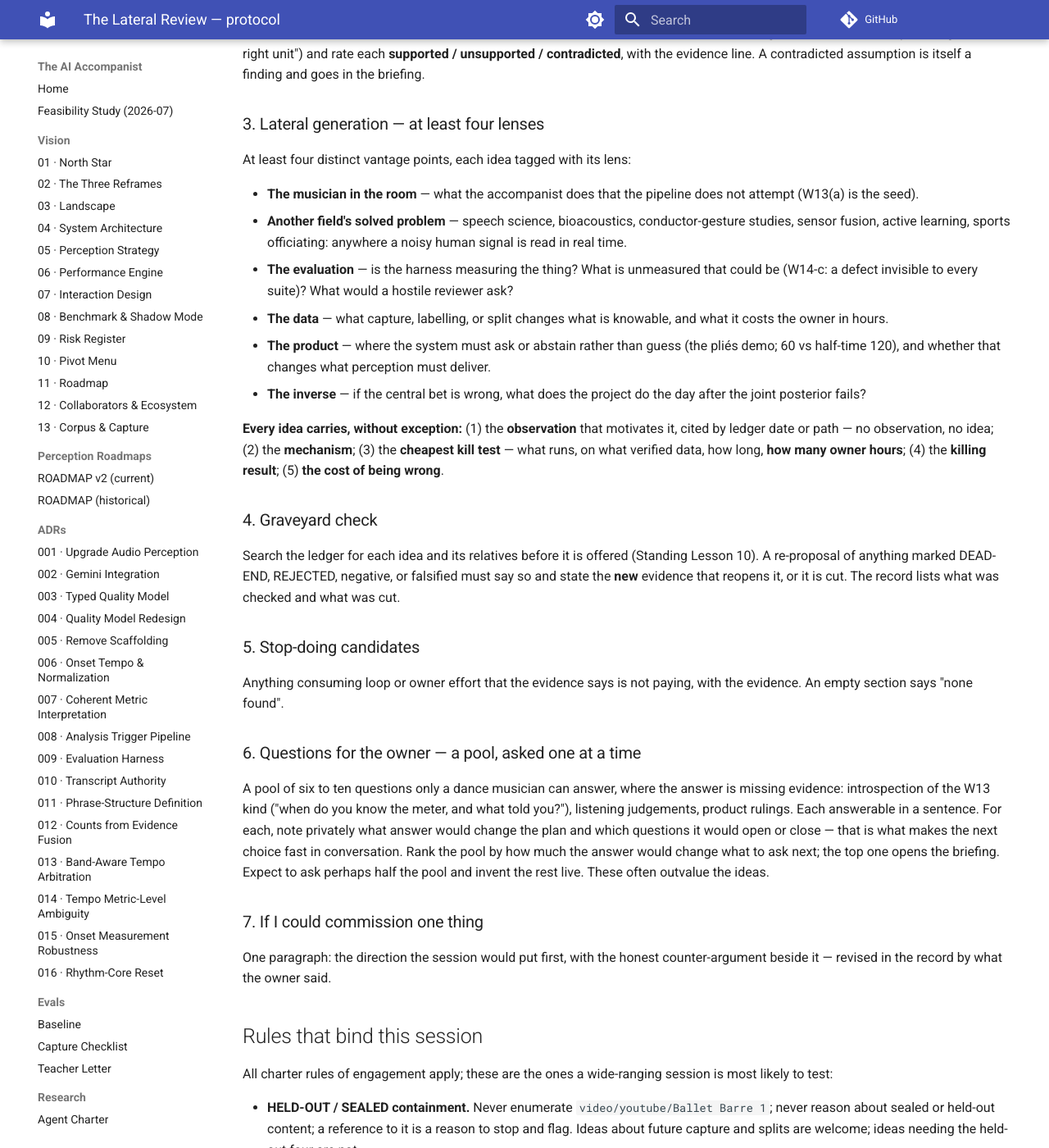
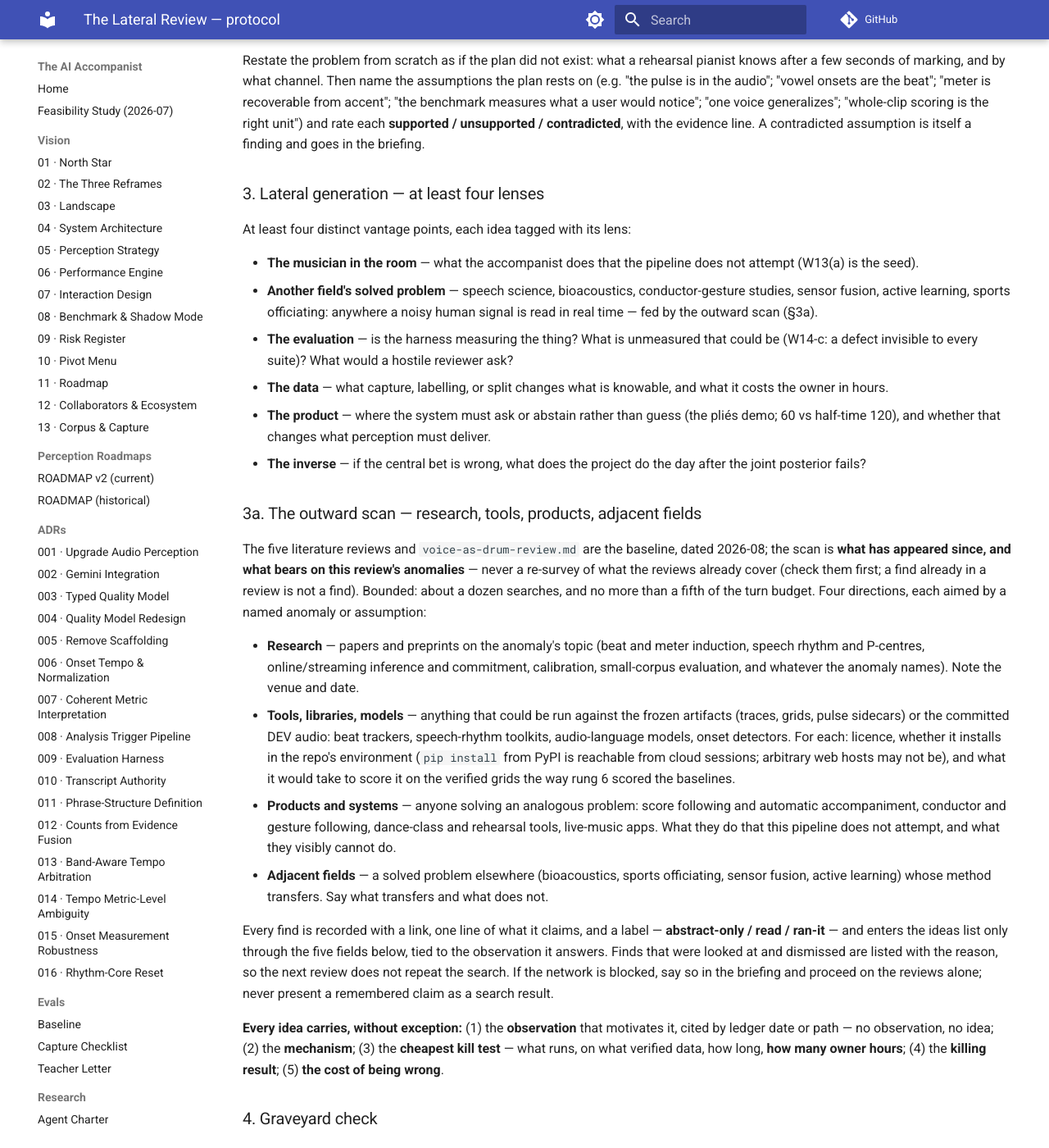
Before and after one commit to ben-juodvalkis/musical-perception, an MkDocs documentation site: the page built from docs/research/lateral-review-protocol.md, in a window 1280 px wide and 1400 px high, scrolled down 3550 px. Shown: the whole window at 82% size. Built offline with MkDocs 1.6.1 and Material for MkDocs 9.7.7, drawn with Linux system fonts in a browser that asks for light colours; comment, search, counter and statistics services are not loaded; some of the changed text lies outside the part shown.

Commit message:
lateral review: the outward scan — research, tools, products, adjacent fields
Owner's request: the review also looks outward. Added as Method §3a,
aimed by the anomalies rather than a survey, bounded, with each find
labelled abstract-only / read / ran-it and entering the ideas list only
through the five fields; a §8 record of what was searched and dismissed
so the next review starts where this one stopped; vision/03 §3.6 watch
list added to the read; PyPI installs of candidate tools allowed for
trial on frozen artifacts, never committed or wired in.

Co-Authored-By: Claude Fable 5.1 <noreply@anthropic.com>
Claude-Session: https://claude.ai/code/session_01P5Hns87dyTRUrE8Ahuxw3u

```diff
--- a/docs/research/lateral-review-protocol.md
+++ b/docs/research/lateral-review-protocol.md
@@ -76,10 +76,16 @@ Read, in this order, all of it:
    its JSON wherever a claim rests on a number.
 6. `docs/evals/baseline.md`; `logs/run-summaries.md` (the nightly
    runner's own closing messages — the loop's unfiltered voice).
+7. `docs/vision/03-landscape.md` §3.6 ("what to watch") — the standing
+   list of external developments the project said it would keep an eye
+   on; the outward scan below checks each item.
 
-Then prepare, privately, the material of §Method below, and write the
-**briefing** (Phase 2). If the read would exhaust the turn budget, ledger
-and previous memo first; say in the briefing what was skipped.
+Then draft the anomalies (§1 of the Method) and **do the outward scan**
+(§3a of the Method) — outward *after* the anomalies, so the search is
+aimed by them rather than a survey. Then prepare, privately, the rest of
+the Method and write the **briefing** (Phase 2). If the read would
+exhaust the turn budget, ledger and previous memo first; say in the
+briefing what was skipped.
 
 ### Phase 2 — the briefing (the session's first message to the owner)
 
@@ -204,7 +210,8 @@ At least four distinct vantage points, each idea tagged with its lens:
   pipeline does not attempt (W13(a) is the seed).
 - **Another field's solved problem** — speech science, bioacoustics,
   conductor-gesture studies, sensor fusion, active learning, sports
-  officiating: anywhere a noisy human signal is read in real time.
+  officiating: anywhere a noisy human signal is read in real time —
+  fed by the outward scan (§3a).
 - **The evaluation** — is the harness measuring the thing? What is
   unmeasured that could be (W14-c: a defect invisible to every suite)?
   What would a hostile reviewer ask?
@@ -215,6 +222,44 @@ At least four distinct vantage points, each idea tagged with its lens:
   what perception must deliver.
 - **The inverse** — if the central bet is wrong, what does the project do
   the day after the joint posterior fails?
+
+### 3a. The outward scan — research, tools, products, adjacent fields
+
+The five literature reviews and `voice-as-drum-review.md` are the
+baseline, dated 2026-08; the scan is **what has appeared since, and what
+bears on this review's anomalies** — never a re-survey of what the
+reviews already cover (check them first; a find already in a review is
+not a find). Bounded: about a dozen searches, and no more than a fifth
+of the turn budget. Four directions, each aimed by a named anomaly or
+assumption:
+
+- **Research** — papers and preprints on the anomaly's topic (beat and
+  meter induction, speech rhythm and P-centres, online/streaming
+  inference and commitment, calibration, small-corpus evaluation, and
+  whatever the anomaly names). Note the venue and date.
+- **Tools, libraries, models** — anything that could be run against the
+  frozen artifacts (traces, grids, pulse sidecars) or the committed DEV
+  audio: beat trackers, speech-rhythm toolkits, audio-language models,
+  onset detectors. For each: licence, whether it installs in the repo's
+  environment (`pip install` from PyPI is reachable from cloud sessions;
+  arbitrary web hosts may not be), and what it would take to score it
+  on the verified grids the way rung 6 scored the baselines.
+- **Products and systems** — anyone solving an analogous problem: score
+  following and automatic accompaniment, conductor and gesture
+  following, dance-class and rehearsal tools, live-music apps. What
+  they do that this pipeline does not attempt, and what they visibly
+  cannot do.
+- **Adjacent fields** — a solved problem elsewhere (bioacoustics,
+  sports officiating, sensor fusion, active learning) whose method
+  transfers. Say what transfers and what does not.
+
+Every find is recorded with a link, one line of what it claims, and a
+label — **abstract-only / read / ran-it** — and enters the ideas list
+only through the five fields below, tied to the observation it
+answers. Finds that were looked at and dismissed are listed with the
+reason, so the next review does not repeat the search. If the network
+is blocked, say so in the briefing and proceed on the reviews alone;
+never present a remembered claim as a search result.
 
 **Every idea carries, without exception:** (1) the **observation** that
 motivates it, cited by ledger date or path — no observation, no idea;
@@ -253,6 +298,13 @@ One paragraph: the direction the session would put first, with the
 honest counter-argument beside it — revised in the record by what the
 owner said.
 
+### 8. The outward scan, as a record
+
+What was searched (the queries, roughly), what was found and its label,
+what was dismissed and why, and which watch-list items in
+`docs/vision/03-landscape.md` §3.6 moved. This section exists so the
+next review starts where this one stopped.
+
 ## Rules that bind this session
 
 All charter rules of engagement apply; these are the ones a wide-ranging
@@ -272,8 +324,11 @@ session is most likely to test:
 - **Honesty style.** Relayed numbers are labelled relayed. A negative
   assessment of the plan is stated plainly; nothing is rounded in
   anyone's favour, and the owner is not flattered.
-- **No live model calls, no key use.** Web search for literature is
-  permitted where the environment allows; say when it did not.
+- **No live model calls, no key use.** Web search and fetching for the
+  outward scan are expected, not merely permitted, where the
+  environment allows them; say in the briefing when they did not work.
+  Installing a candidate tool from PyPI to try it on frozen artifacts
+  is allowed; committing it, or wiring it into the pipeline, is not.
 
 ## Owner controls
 
```
Also changed, not shown: other parts of docs/research/lateral-review-protocol.md (+1 -1 lines).
